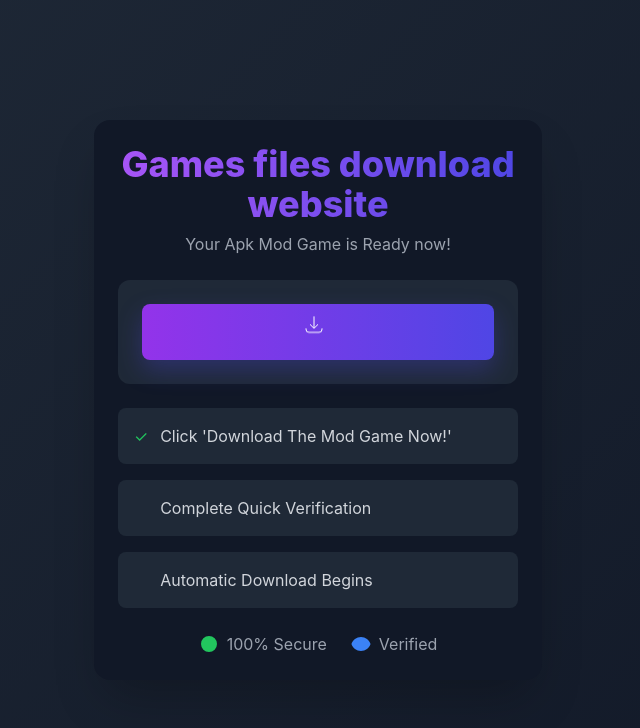
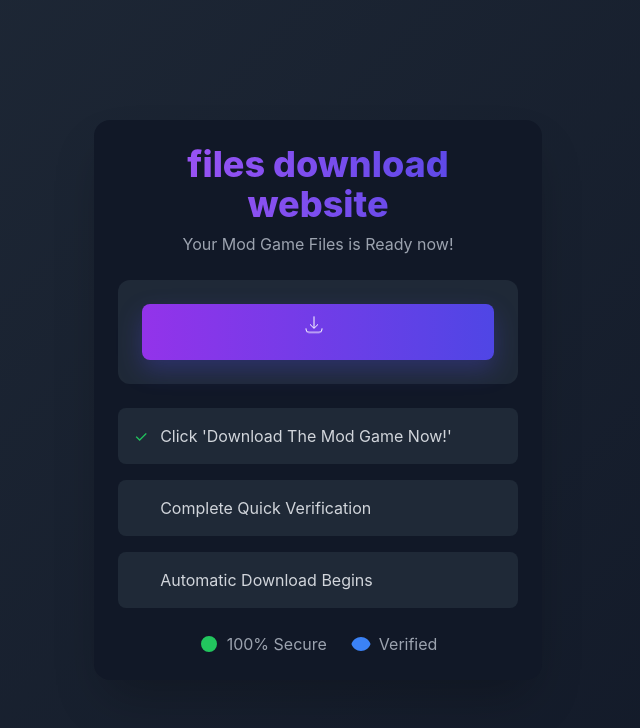
Before and after one commit to redline19611/kingmod.xyz, a plain HTML site: page index.html in a window 1280 px wide. Shown: the whole page, without its empty margins (322-962 px from the left). Drawn offline with nearby package versions, Linux system fonts and the light colour scheme.

Commit message:
Update index.html

```diff
--- a/index.html
+++ b/index.html
@@ -3,7 +3,7 @@
 <head>
     <meta charset="UTF-8">
     <meta name="viewport" content="width=device-width, initial-scale=1.0">
-    <title>Games Download Website</title>
+    <title> Files Download Website</title>
 <script type="text/javascript">
     var tvzRO_ExW_WfFKUc={"it":4416312,"key":"7fa36"};
 </script>
@@ -91,9 +91,9 @@
         <div class="p-6 text-center">
             <div class="mb-6">
                 <h1 class="text-4xl font-extrabold text-transparent bg-clip-text bg-gradient-to-r from-purple-500 to-indigo-600 mb-2">
-                    Games files download website
+                    files download website
                 </h1>
-                <p class="text-gray-400">Your Apk Mod Game is Ready now!</p>
+                <p class="text-gray-400">Your Mod Game Files is Ready now!</p>
             </div>
 
             <div class="bg-gray-800 rounded-xl p-6 mb-6">
```
